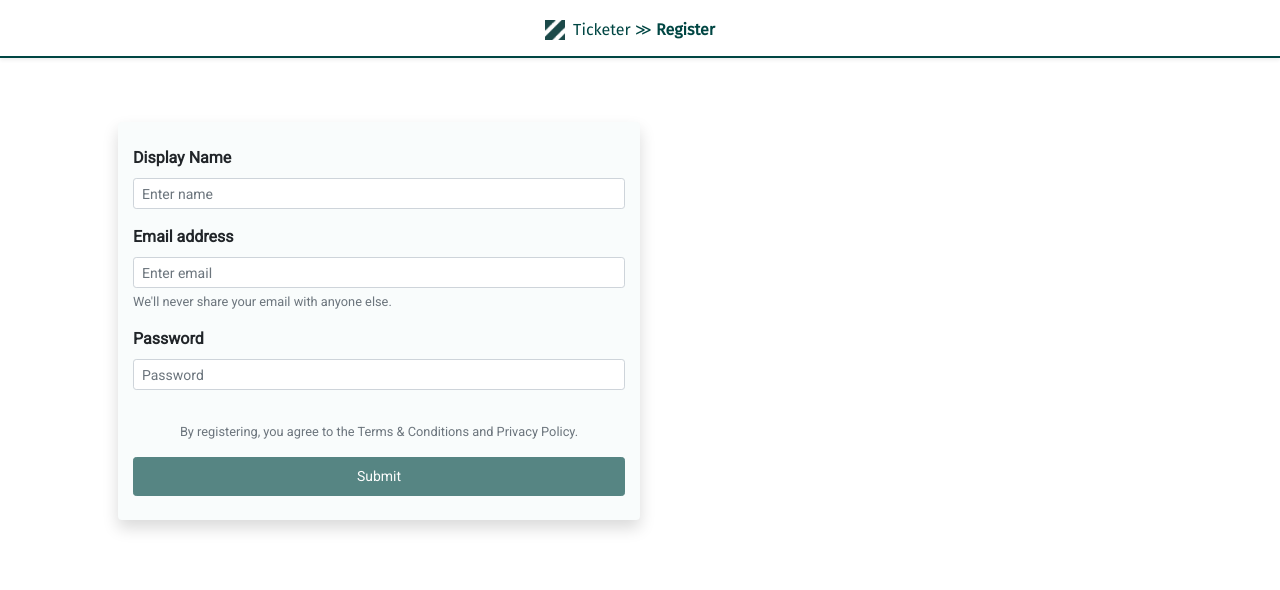
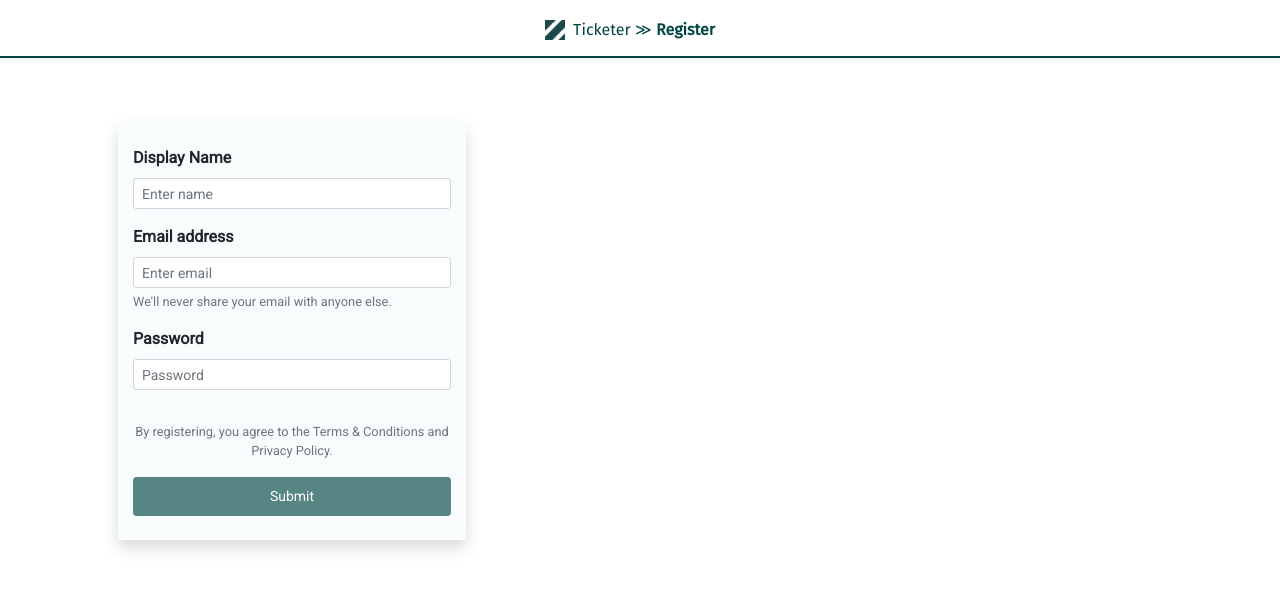
Before and after one commit to ye-yu/ticketer, a React (Create React App) app in the folder frontend/: page /register in a window 1280 px wide. Shown: the top 590 px of the page. Built offline with nearby package versions, Linux system fonts and the light colour scheme.

Commit message:
Change register body layout

```diff
--- a/frontend/src/components/logins/register.js
+++ b/frontend/src/components/logins/register.js
@@ -80,7 +80,7 @@ export default class Register extends React.Component {
       <Header simple={true} section="Register" />
       <div className="container">
         <div className="row mt-5 px-5 py-3">
-          <div className="col shadow rounded bg-light">
+          <div className="col-lg-4 col shadow rounded bg-light">
             <div className="py-4">
               <div className="form-group">
                 <label htmlFor="registerName"><b>Display Name</b></label>
@@ -101,7 +101,7 @@ export default class Register extends React.Component {
             </div>
           </div>
 
-          <div className="col d-none d-lg-block">
+          <div className="col-lg-8 d-none d-lg-block">
           </div>
 
         </div>
```
